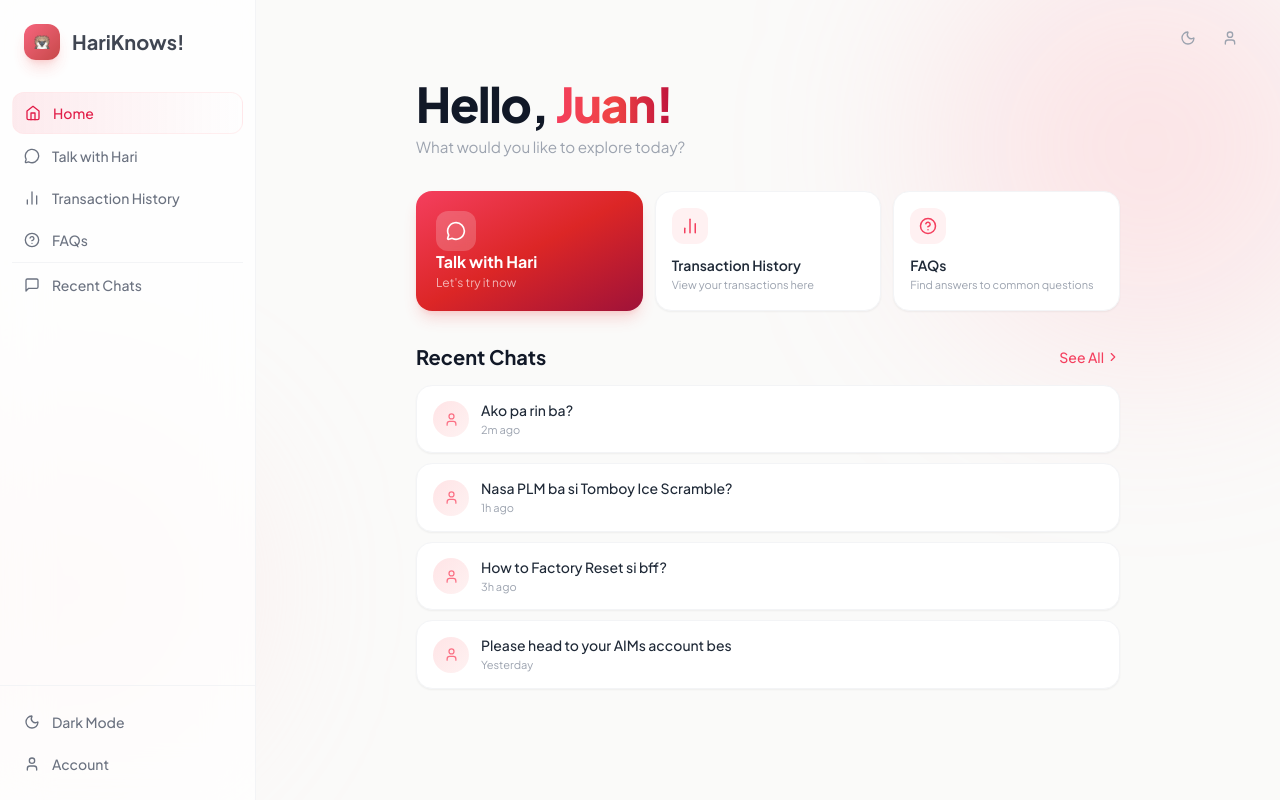
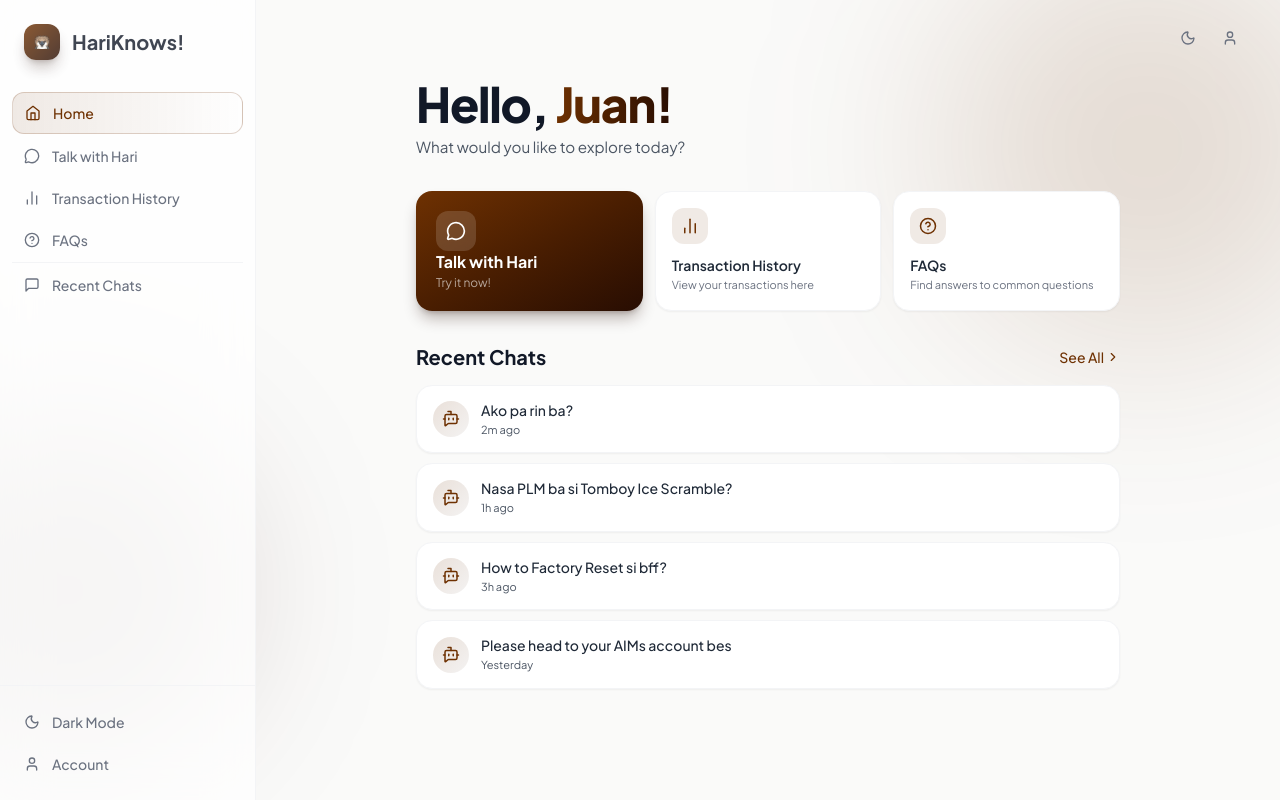
Before and after one commit to IJMPLM/HariKnows, a Next.js app in the folder frontend_helpdesk/: page /home in a window 1280 px wide. Built offline with nearby package versions, Linux system fonts and the light colour scheme.

Commit message:
feat: V2 design

```diff
--- a/frontend_helpdesk/app/(main)/home/page.tsx
+++ b/frontend_helpdesk/app/(main)/home/page.tsx
@@ -3,6 +3,7 @@
 import { useState } from "react";
 import { useRouter } from "next/navigation";
 import {
+  BotMessageSquare,
   MessageCircle,
   BarChart2,
   HelpCircle,
@@ -33,31 +34,30 @@ export default function HomePage() {
   const [openMenu, setOpenMenu] = useState<number | null>(null);
 
   return (
-    // NOTE: Requires `darkMode: 'class'` in your tailwind.config.js
     <div className={dark ? "dark" : ""} onClick={() => setOpenMenu(null)}>
-      <div className="relative min-h-screen bg-stone-50 dark:bg-[#0f0f0f] text-gray-900 dark:text-gray-100 transition-colors duration-300">
+      <div className="relative min-h-screen bg-stone-50 dark:bg-[#1e1612] text-gray-900 dark:text-gray-100 transition-colors duration-300">
 
-        {/* ── Ambient gradient blobs ── */}
+        {/* Ambient gradient blobs */}
         <div
           aria-hidden="true"
           className="pointer-events-none fixed top-[-8%] right-[-6%] w-[420px] h-[420px] rounded-full
-                     bg-rose-300/25 dark:bg-rose-900/20 blur-[100px] z-0"
+                     bg-[#6e3102]/15 dark:bg-[#6e3102]/20 blur-[100px] z-0"
         />
         <div
           aria-hidden="true"
           className="pointer-events-none fixed bottom-[5%] left-[-8%] w-[340px] h-[340px] rounded-full
-                     bg-red-200/30 dark:bg-red-950/25 blur-[80px] z-0"
+                     bg-[#280d02]/15 dark:bg-[#280d02]/30 blur-[80px] z-0"
         />
 
-        {/* ── Layout shell ── */}
+        {/* Layout shell */}
         <div className="relative z-10 flex">
 
-          {/* ══════════════════════ SIDEBAR (lg+) ══════════════════════ */}
+          {/* SIDEBAR */}
           <aside
             aria-label="Sidebar navigation"
             className="hidden lg:flex flex-col fixed left-0 top-0 h-full w-64
-                       bg-white/75 dark:bg-[#161616]/80 backdrop-blur-xl
-                       border-r border-gray-100 dark:border-white/[0.05] z-40"
+                       bg-white/75 dark:bg-[#261c16]/90 backdrop-blur-xl
+                       border-r border-gray-100 dark:border-white/[0.06] z-40"
           >
             {/* Brand */}
             <a
@@ -67,8 +67,8 @@ export default function HomePage() {
                          text-gray-900 dark:text-white hover:opacity-80 transition-opacity"
             >
               <div
-                className="w-9 h-9 rounded-xl bg-gradient-to-br from-rose-500 to-red-700
-                            flex items-center justify-center shadow-lg shadow-red-500/25 flex-shrink-0"
+                className="w-9 h-9 rounded-xl bg-gradient-to-br from-[#6e3102] to-[#280d02]
+                            flex items-center justify-center shadow-lg shadow-[#280d02]/30 flex-shrink-0"
               >
                 <Image src="/logo1.png" alt="HariKnows logo" width={22} height={22} style={{ objectFit: "contain" }} />
               </div>
@@ -77,13 +77,13 @@ export default function HomePage() {
 
             {/* Primary nav */}
             <nav aria-label="Primary" className="flex-1 px-3 py-2 space-y-0.5">
-              {/* Home (active) */}
+              {/* Home */}
               <a
                 href="/"
                 className="flex items-center gap-3 px-3 py-2.5 rounded-xl text-sm font-medium
-                           bg-gradient-to-r from-rose-500/10 to-transparent
-                           text-rose-600 dark:text-rose-400
-                           border border-rose-100/60 dark:border-rose-900/30"
+                           bg-gradient-to-r from-[#6e3102]/10 to-transparent
+                           text-[#6e3102] dark:text-[#d4855a]
+                           border border-[#6e3102]/20 dark:border-[#6e3102]/30"
               >
                 <svg width="16" height="16" viewBox="0 0 24 24" fill="none" stroke="currentColor" strokeWidth="2" strokeLinecap="round" strokeLinejoin="round">
                   <path d="M3 9l9-7 9 7v11a2 2 0 01-2 2H5a2 2 0 01-2-2z"/>
@@ -98,7 +98,7 @@ export default function HomePage() {
                   href={link.href}
                   className="flex items-center gap-3 px-3 py-2.5 rounded-xl text-sm font-medium
                              text-gray-500 dark:text-gray-400
-                             hover:bg-gray-50 dark:hover:bg-white/[0.05]
+                             hover:bg-gray-50 dark:hover:bg-white/[0.06]
                              hover:text-gray-900 dark:hover:text-white transition-all duration-150"
                 >
                   {link.icon}
@@ -106,13 +106,13 @@ export default function HomePage() {
                 </a>
               ))}
 
-              <div className="my-3 border-t border-gray-100 dark:border-white/[0.05]" />
+              <div className="my-3 border-t border-gray-100 dark:border-white/[0.07]" />
 
               <a
                 href="/chats"
                 className="flex items-center gap-3 px-3 py-2.5 rounded-xl text-sm font-medium
                            text-gray-500 dark:text-gray-400
-                           hover:bg-gray-50 dark:hover:bg-white/[0.05]
+                           hover:bg-gray-50 dark:hover:bg-white/[0.06]
                            hover:text-gray-900 dark:hover:text-white transition-all duration-150"
               >
                 <svg width="16" height="16" viewBox="0 0 24 24" fill="none" stroke="currentColor" strokeWidth="2" strokeLinecap="round" strokeLinejoin="round">
@@ -123,11 +123,11 @@ export default function HomePage() {
             </nav>
 
             {/* Bottom links */}
-            <div className="px-3 py-4 border-t border-gray-100 dark:border-white/[0.05] space-y-0.5">
+            <div className="px-3 py-4 border-t border-gray-100 dark:border-white/[0.07] space-y-0.5">
               <button
                 className="w-full flex items-center gap-3 px-3 py-2.5 rounded-xl text-sm font-medium
                            text-gray-500 dark:text-gray-400
-                           hover:bg-gray-50 dark:hover:bg-white/[0.05]
+                           hover:bg-gray-50 dark:hover:bg-white/[0.06]
                            hover:text-gray-900 dark:hover:text-white transition-all duration-150"
                 onClick={(e) => { e.stopPropagation(); setDark((d) => !d); }}
                 aria-label={dark ? "Switch to light mode" : "Switch to dark mode"}
@@ -139,7 +139,7 @@ export default function HomePage() {
                 href="/account"
                 className="flex items-center gap-3 px-3 py-2.5 rounded-xl text-sm font-medium
                            text-gray-500 dark:text-gray-400
-                           hover:bg-gray-50 dark:hover:bg-white/[0.05]
+                           hover:bg-gray-50 dark:hover:bg-white/[0.06]
                            hover:text-gray-900 dark:hover:text-white transition-all duration-150"
               >
                 <User size={16} />
@@ -148,7 +148,7 @@ export default function HomePage() {
             </div>
           </aside>
 
-          {/* ══════════════════════ MAIN AREA ══════════════════════ */}
+          {/* MAIN AREA*/}
           <main role="main" className="flex-1 lg:ml-64 min-h-screen flex flex-col">
 
             {/* Mobile top nav */}
@@ -156,21 +156,21 @@ export default function HomePage() {
               aria-label="Main navigation"
               className="lg:hidden sticky top-0 z-30 flex items-center justify-between
                          px-5 py-3.5
-                         bg-stone-50/90 dark:bg-[#0f0f0f]/90 backdrop-blur-xl
-                         border-b border-gray-100 dark:border-white/[0.05]"
+                         bg-stone-50/90 dark:bg-[#1e1612]/90 backdrop-blur-xl
+                         border-b border-gray-200 dark:border-white/[0.06]"
             >
               <a
-                href="/"
+                href="/home"
                 aria-label="HariKnows Home"
                 className="flex items-center gap-2.5 font-bold text-lg text-gray-900 dark:text-white"
               >
                 <div
-                  className="w-8 h-8 rounded-xl bg-gradient-to-br from-rose-500 to-red-700
-                              flex items-center justify-center shadow-md shadow-red-500/20"
+                  className="w-8 h-8 rounded-xl bg-gradient-to-br from-[#6e3102] to-[#280d02]
+                              flex items-center justify-center shadow-md shadow-[#280d02]/25"
                 >
                   <Image src="/logo1.png" alt="HariKnows logo" width={18} height={18} style={{ objectFit: "contain" }} />
                 </div>
-                HariKnows!
+                HariKnows
               </a>
               <div className="flex items-center gap-1.5">
                 <button
@@ -197,7 +197,7 @@ export default function HomePage() {
             <div className="hidden lg:flex items-center justify-end gap-1.5 px-8 pt-5">
               <button
                 className="w-9 h-9 rounded-xl flex items-center justify-center
-                           text-gray-400 dark:text-gray-500
+                           text-gray-500 dark:text-gray-300
                            hover:bg-gray-100 dark:hover:bg-white/10 transition-colors"
                 onClick={(e) => { e.stopPropagation(); setDark((d) => !d); }}
                 aria-label={dark ? "Switch to light mode" : "Switch to dark mode"}
@@ -206,7 +206,7 @@ export default function HomePage() {
               </button>
               <button
                 className="w-9 h-9 rounded-xl flex items-center justify-center
-                           text-gray-400 dark:text-gray-500
+                           text-gray-500 dark:text-gray-300
                            hover:bg-gray-100 dark:hover:bg-white/10 transition-colors"
                 aria-label="Account settings"
               >
@@ -214,64 +214,61 @@ export default function HomePage() {
               </button>
             </div>
 
-            {/* ── Page content ── */}
+            {/* Page content */}
             <div className="flex-1 px-5 py-7 lg:px-8 lg:py-6 max-w-3xl mx-auto w-full space-y-8">
 
-              {/* ── HERO ── */}
+              {/* HERO */}
               <section
                 aria-labelledby="greeting"
                 style={{ animation: "fadeUp 0.5s ease both" }}
               >
                 <h1 id="greeting" className="text-[2.2rem] lg:text-5xl font-extrabold tracking-tight leading-tight">
                   Hello,{" "}
-                  <span className="text-transparent bg-clip-text bg-gradient-to-r from-rose-500 via-red-500 to-rose-700">
+                  <span className="text-transparent bg-clip-text bg-gradient-to-r from-[#6e3102] via-[#4a1e01] to-[#280d02]
+                                   dark:from-[#d4855a] dark:via-[#c47a3a] dark:to-[#a85d25]">
                     Juan!
                   </span>
                 </h1>
-                <p className="mt-2 text-gray-400 dark:text-gray-500 text-[0.95rem]">
+                <p className="mt-2 text-gray-600 dark:text-gray-300 text-[0.95rem]">
                   What would you like to explore today?
                 </p>
               </section>
 
-              {/* ── QUICK ACTIONS ── */}
+              {/* QUICK ACTIONS */}
               <section
                 aria-label="Quick actions"
                 style={{ animation: "fadeUp 0.5s 0.1s ease both", opacity: 0, animationFillMode: "forwards" }}
               >
-                {/*
-                  Mobile:  2-col grid, "Talk with Hari" spans 2 rows (tall left card)
-                  Desktop: 3-col grid, all cards in a single row
-                */}
                 <div className="grid grid-cols-2 lg:grid-cols-3 gap-3 auto-rows-[minmax(100px,auto)]">
 
-                  {/* Talk with Hari — featured card */}
+                  {/* Talk with Hari */}
                   <article
                     className="row-span-2 lg:row-span-1 rounded-2xl p-5 cursor-pointer select-none
-                               bg-gradient-to-br from-rose-500 via-red-600 to-rose-800
-                               text-white shadow-lg shadow-red-500/20
-                               hover:shadow-red-500/35 hover:scale-[1.02] active:scale-[0.98]
+                               bg-gradient-to-br from-[#6e3102] via-[#4a1e01] to-[#280d02]
+                               text-white shadow-lg shadow-[#280d02]/30
+                               hover:shadow-[#280d02]/50 hover:scale-[1.02] active:scale-[0.98]
                                transition-all duration-200 flex flex-col justify-between"
                     role="button"
                     tabIndex={0}
-                    aria-label="Talk with Hari — Let's try it now"
+                    aria-label="Talk with Hari"
                     onClick={() => router.push("/haribot")}
                     onKeyDown={(e) => e.key === "Enter" && router.push("/haribot")}
                   >
-                    <div className="w-10 h-10 rounded-xl bg-white/20 backdrop-blur-sm flex items-center justify-center">
+                    <div className="w-10 h-10 rounded-xl bg-white/15 backdrop-blur-sm flex items-center justify-center">
                       <MessageCircle size={20} className="text-white" />
                     </div>
                     <div>
                       <p className="font-bold text-base leading-snug">Talk with Hari</p>
-                      <p className="text-white/65 text-xs mt-0.5">Let's try it now</p>
+                      <p className="text-white/60 text-xs mt-0.5">Try it now!</p>
                     </div>
                   </article>
 
                   {/* Transaction History */}
                   <article
                     className="rounded-2xl p-4 cursor-pointer select-none
-                               bg-white dark:bg-[#1a1a1a]
-                               border border-gray-100 dark:border-white/[0.06]
-                               hover:border-rose-200 dark:hover:border-rose-900/50
+                               bg-white dark:bg-[#2a1f17]
+                               border border-gray-100 dark:border-white/[0.08]
+                               hover:border-[#6e3102]/30 dark:hover:border-[#6e3102]/50
                                hover:scale-[1.02] active:scale-[0.98]
                                transition-all duration-200 shadow-sm hover:shadow-md
                                flex flex-col justify-between"
@@ -281,23 +278,23 @@ export default function HomePage() {
                     onClick={() => router.push("/transactions")}
                     onKeyDown={(e) => e.key === "Enter" && router.push("/transactions")}
                   >
-                    <div className="w-9 h-9 rounded-xl bg-rose-50 dark:bg-rose-950/40 flex items-center justify-center">
-                      <BarChart2 size={18} className="text-rose-500 dark:text-rose-400" />
+                    <div className="w-9 h-9 rounded-xl bg-[#6e3102]/10 dark:bg-[#6e3102]/25 flex items-center justify-center">
+                      <BarChart2 size={18} className="text-[#6e3102] dark:text-[#d4855a]" />
                     </div>
                     <div>
                       <p className="font-semibold text-sm text-gray-800 dark:text-gray-100 leading-snug">
                         Transaction History
                       </p>
-                      <p className="text-gray-400 text-[11px] mt-0.5 hidden lg:block">View your transactions here</p>
+                      <p className="text-gray-500 dark:text-gray-300 text-[11px] mt-0.5 hidden lg:block">View your transactions here</p>
                     </div>
                   </article>
 
                   {/* FAQs */}
                   <article
                     className="rounded-2xl p-4 cursor-pointer select-none
-                               bg-white dark:bg-[#1a1a1a]
-                               border border-gray-100 dark:border-white/[0.06]
-                               hover:border-rose-200 dark:hover:border-rose-900/50
+                               bg-white dark:bg-[#2a1f17]
+                               border border-gray-100 dark:border-white/[0.08]
+                               hover:border-[#6e3102]/30 dark:hover:border-[#6e3102]/50
                                hover:scale-[1.02] active:scale-[0.98]
                                transition-all duration-200 shadow-sm hover:shadow-md
                                flex flex-col justify-between"
@@ -307,19 +304,19 @@ export default function HomePage() {
                     onClick={() => router.push("/FAQs")}
                     onKeyDown={(e) => e.key === "Enter" && router.push("/FAQs")}
                   >
-                    <div className="w-9 h-9 rounded-xl bg-rose-50 dark:bg-rose-950/40 flex items-center justify-center">
-                      <HelpCircle size={18} className="text-rose-500 dark:text-rose-400" />
+                    <div className="w-9 h-9 rounded-xl bg-[#6e3102]/10 dark:bg-[#6e3102]/25 flex items-center justify-center">
+                      <HelpCircle size={18} className="text-[#6e3102] dark:text-[#d4855a]" />
                     </div>
                     <div>
                       <p className="font-semibold text-sm text-gray-800 dark:text-gray-100 leading-snug">FAQs</p>
-                      <p className="text-gray-400 text-[11px] mt-0.5 hidden lg:block">Find answers to common questions</p>
+                      <p className="text-gray-500 dark:text-gray-300 text-[11px] mt-0.5 hidden lg:block">Find answers to common questions</p>
                     </div>
                   </article>
 
                 </div>
               </section>
 
-              {/* ── RECENT CHATS ── */}
+              {/* RECENT CHATS */}
               <section
                 aria-labelledby="recent-chats-heading"
                 style={{ animation: "fadeUp 0.5s 0.2s ease both", opacity: 0, animationFillMode: "forwards" }}
@@ -331,8 +328,9 @@ export default function HomePage() {
                   <a
                     href="/chats"
                     aria-label="See all recent chats"
-                    className="flex items-center gap-0.5 text-sm font-medium text-rose-500 dark:text-rose-400
-                               hover:text-rose-600 dark:hover:text-rose-300 transition-colors"
+                    className="flex items-center gap-0.5 text-sm font-medium
+                               text-[#6e3102] dark:text-[#d4855a]
+                               hover:text-[#280d02] dark:hover:text-[#e8954a] transition-colors"
                   >
                     See All <ChevronRight size={14} />
                   </a>
@@ -343,19 +341,20 @@ export default function HomePage() {
                     <li
                       key={chat.id}
                       className="group flex items-center gap-3 px-4 py-3.5 rounded-2xl cursor-pointer
-                                 bg-white dark:bg-[#1a1a1a]
-                                 border border-gray-100 dark:border-white/[0.06]
-                                 hover:border-rose-100 dark:hover:border-rose-900/40
+                                 bg-white dark:bg-[#2a1f17]
+                                 border border-gray-100 dark:border-white/[0.08]
+                                 hover:border-[#6e3102]/20 dark:hover:border-[#6e3102]/40
                                  transition-all duration-150 shadow-sm hover:shadow-md"
                       onClick={(e) => e.stopPropagation()}
                     >
                       {/* Avatar */}
                       <div
-                        className="w-9 h-9 rounded-full bg-gradient-to-br from-rose-100 to-red-50
-                                   dark:from-rose-950/50 dark:to-red-900/30
+                        className="w-9 h-9 rounded-full
+                                   bg-gradient-to-br from-[#6e3102]/15 to-[#280d02]/5
+                                   dark:from-[#6e3102]/30 dark:to-[#280d02]/20
                                    flex items-center justify-center flex-shrink-0"
                       >
-                        <User size={15} className="text-rose-400 dark:text-rose-500" />
+                        <BotMessageSquare size={18} className="text-[#6e3102] dark:text-[#d4855a]" />
                       </div>
 
                       {/* Text */}
@@ -363,14 +362,14 @@ export default function HomePage() {
                         <p className="text-sm font-medium text-gray-800 dark:text-gray-200 truncate">
                           {chat.text}
                         </p>
-                        <p className="text-[11px] text-gray-400 dark:text-gray-500 mt-0.5">{chat.time}</p>
+                        <p className="text-[11px] text-gray-600 dark:text-gray-400 mt-0.5">{chat.time}</p>
                       </div>
 
                       {/* Context menu */}
                       <div className="relative flex-shrink-0" onClick={(e) => e.stopPropagation()}>
                         <button
                           className="w-8 h-8 rounded-lg flex items-center justify-center
-                                     text-gray-300 dark:text-gray-600
+                                     text-gray-300 dark:text-gray-500
                                      hover:text-gray-600 dark:hover:text-gray-300
                                      hover:bg-gray-100 dark:hover:bg-white/10
                                      opacity-0 group-hover:opacity-100
@@ -388,29 +387,22 @@ export default function HomePage() {
                         {openMenu === chat.id && (
                           <div
                             className="absolute right-0 top-full mt-1 w-36 py-1
-                                       bg-white dark:bg-[#252525]
+                                       bg-white dark:bg-[#352820]
                                        rounded-xl border border-gray-100 dark:border-white/10
-                                       shadow-xl shadow-black/10 dark:shadow-black/40 z-50"
+                                       shadow-xl shadow-black/10 dark:shadow-black/30 z-50"
                             role="menu"
                             onClick={(e) => e.stopPropagation()}
                           >
                             <button
                               className="w-full text-left px-4 py-2 text-sm text-gray-700 dark:text-gray-300
-                                         hover:bg-gray-50 dark:hover:bg-white/[0.05] transition-colors"
+                                         hover:bg-gray-50 dark:hover:bg-white/[0.06] transition-colors"
                               role="menuitem"
                             >
                               Open Chat
                             </button>
                             <button
-                              className="w-full text-left px-4 py-2 text-sm text-gray-700 dark:text-gray-300
-                                         hover:bg-gray-50 dark:hover:bg-white/[0.05] transition-colors"
-                              role="menuitem"
-                            >
-                              Copy Text
-                            </button>
-                            <button
-                              className="w-full text-left px-4 py-2 text-sm text-rose-500
-                                         hover:bg-rose-50 dark:hover:bg-rose-950/30 transition-colors"
+                              className="w-full text-left px-4 py-2 text-sm text-[#6e3102] dark:text-[#d4855a]
+                                         hover:bg-[#6e3102]/10 dark:hover:bg-[#6e3102]/20 transition-colors"
                               role="menuitem"
                             >
                               Delete
@@ -428,15 +420,6 @@ export default function HomePage() {
         </div>
       </div>
 
-      {/*
-        Keyframe animations.
-        Move this to globals.css if you prefer not to inline styles:
-
-        @keyframes fadeUp {
-          from { opacity: 0; transform: translateY(14px); }
-          to   { opacity: 1; transform: translateY(0); }
-        }
-      */}
       <style>{`
         @keyframes fadeUp {
           from { opacity: 0; transform: translateY(14px); }
```
